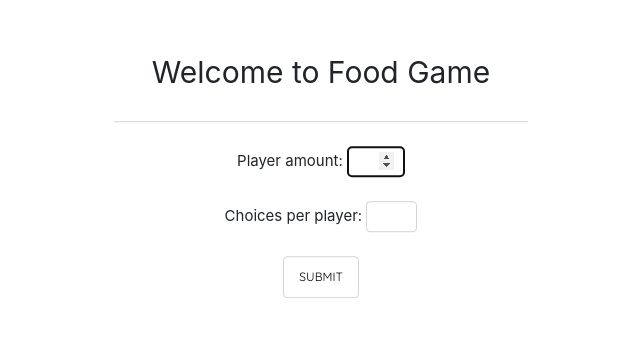
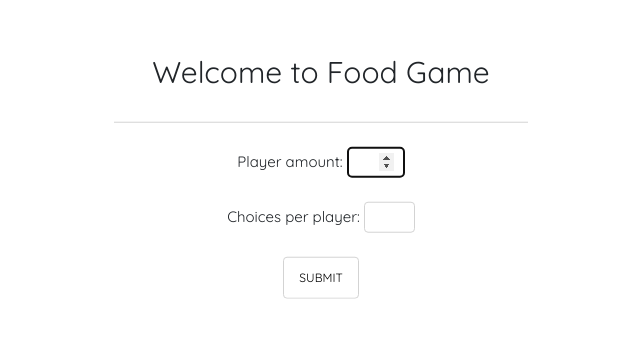
Before and after one commit to largeof/foodGame, a plain HTML site: page index.html in a window 1280 px wide. Shown: the part 227-564 px from the top of the page, without its empty margins (319-959 px from the left). Drawn offline with nearby package versions, Linux system fonts and the light colour scheme.

Commit message:
fixed the priority of font

```diff
--- a/css/default.css
+++ b/css/default.css
@@ -1,8 +1,8 @@
-html, body {
+body {
     margin: 0;
     padding: 0;
     font-size: 15px;
-    font-family: 'Quicksand', sans-serif;
+    font-family: 'Quicksand', sans-serif !important;
 }
 #main {
     margin: 0;
```
